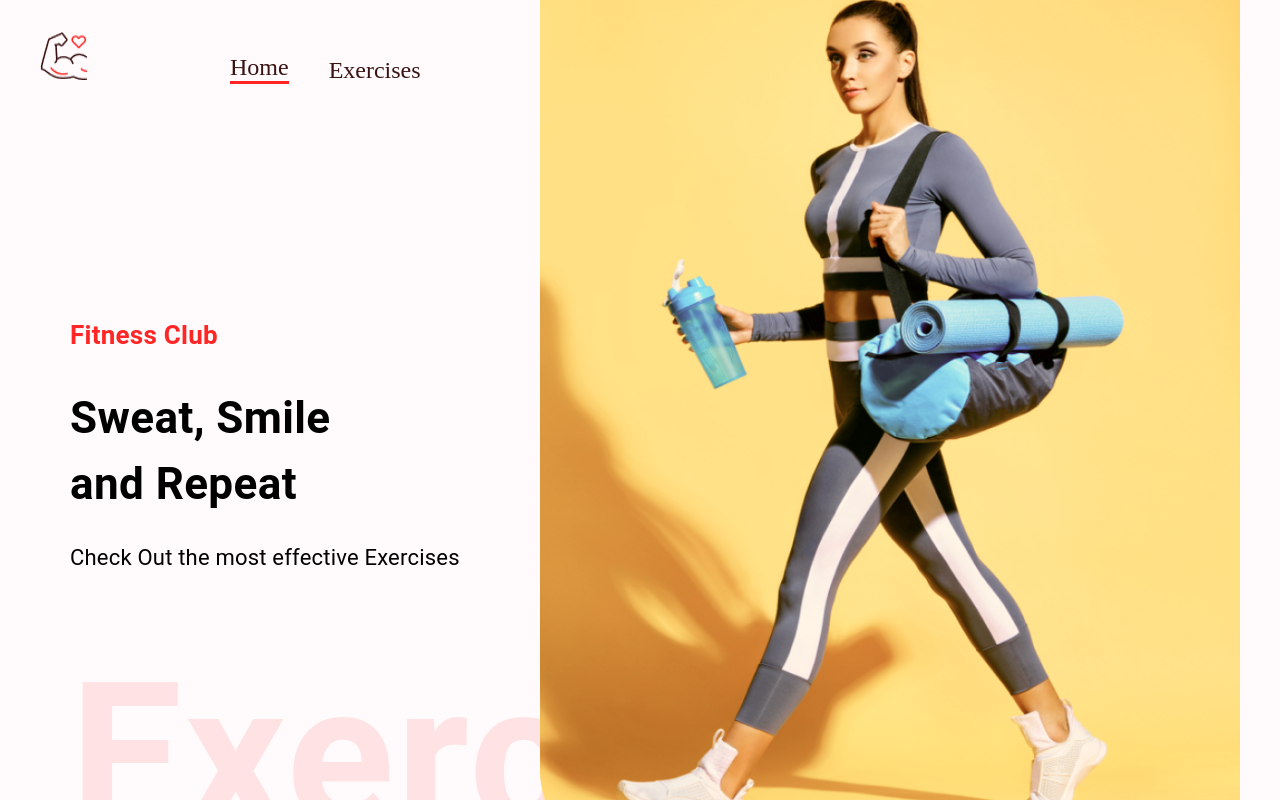
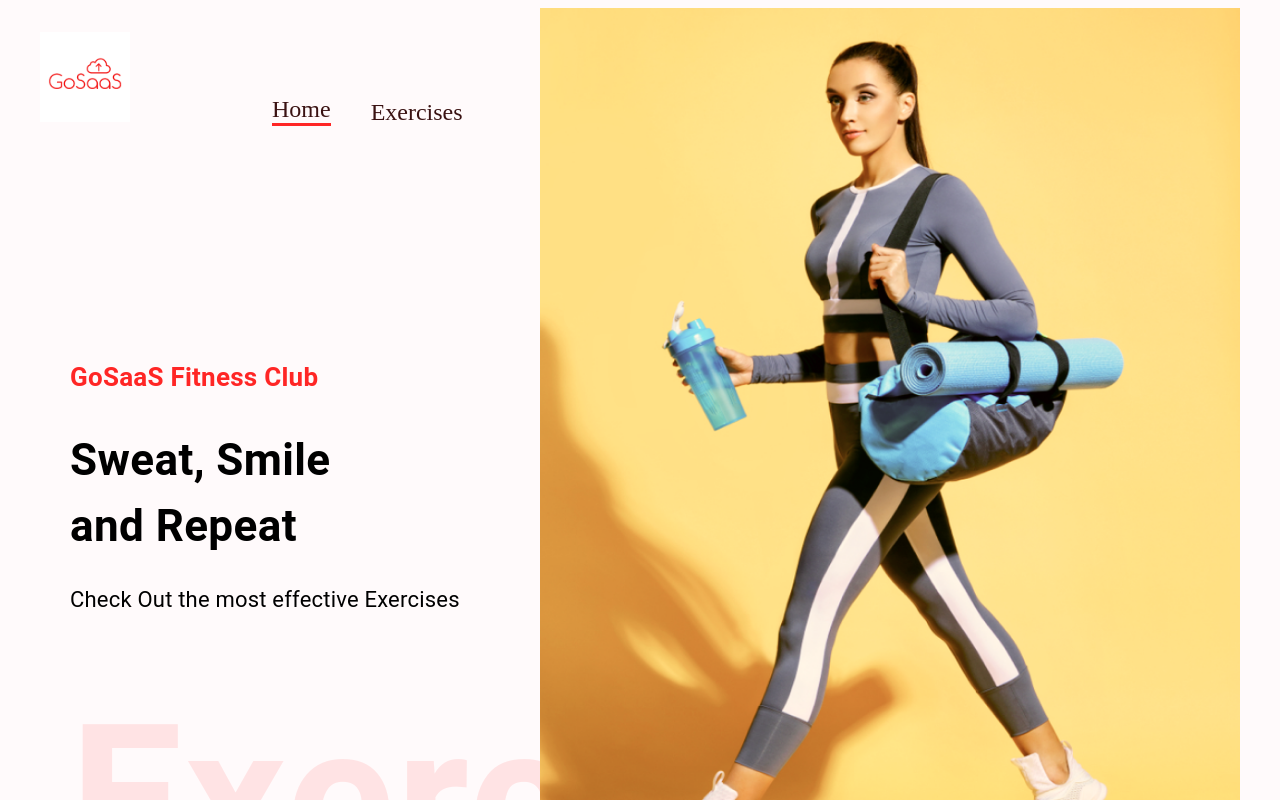
Before and after one commit to manish257/gym_exercises, a React (Create React App) app: page / in a window 1280 px wide. Shown: the top 800 px of the page. Built offline with nearby package versions, Linux system fonts and the light colour scheme; no server answers.

Commit message:
made changes as GoSaaS

```diff
--- a/src/components/HeroBanner.js
+++ b/src/components/HeroBanner.js
@@ -10,7 +10,7 @@ const HeroBanner = () => {
         ml: { sm: '50px' }
     }} position="relative" p="20px">
         <Typography color="#FF2625" fontWeight="600" fontSize="26px">
-            Fitness Club
+            GoSaaS Fitness Club
         </Typography>
         <Typography fontWeight={700}
         sx={{ fontSize: { lg:'44px', xs:'40px' } }}
--- a/src/components/Navbar.js
+++ b/src/components/Navbar.js
@@ -2,7 +2,7 @@ import React from 'react';
 import { Link } from 'react-router-dom';
 import { Stack } from '@mui/material';
 
-import Logo from '../assets/images/Logo.png';
+import Logo from '../assets/images/gosaas.png';
 
 const Navbar = () => {
   return (
@@ -13,7 +13,7 @@ const Navbar = () => {
     justifyContent: 'none'}} px="20px">
       <Link to="/">
         <img src={Logo} alt="logo" style={{
-          width: '48px', height: '48px', margin:'0 20px'
+          width: '90px', height: '90px', margin:'0 20px'
         }} />
       </Link>
       <Stack
```
Also changed, not shown: src/assets/images/gosaas.png (added).
